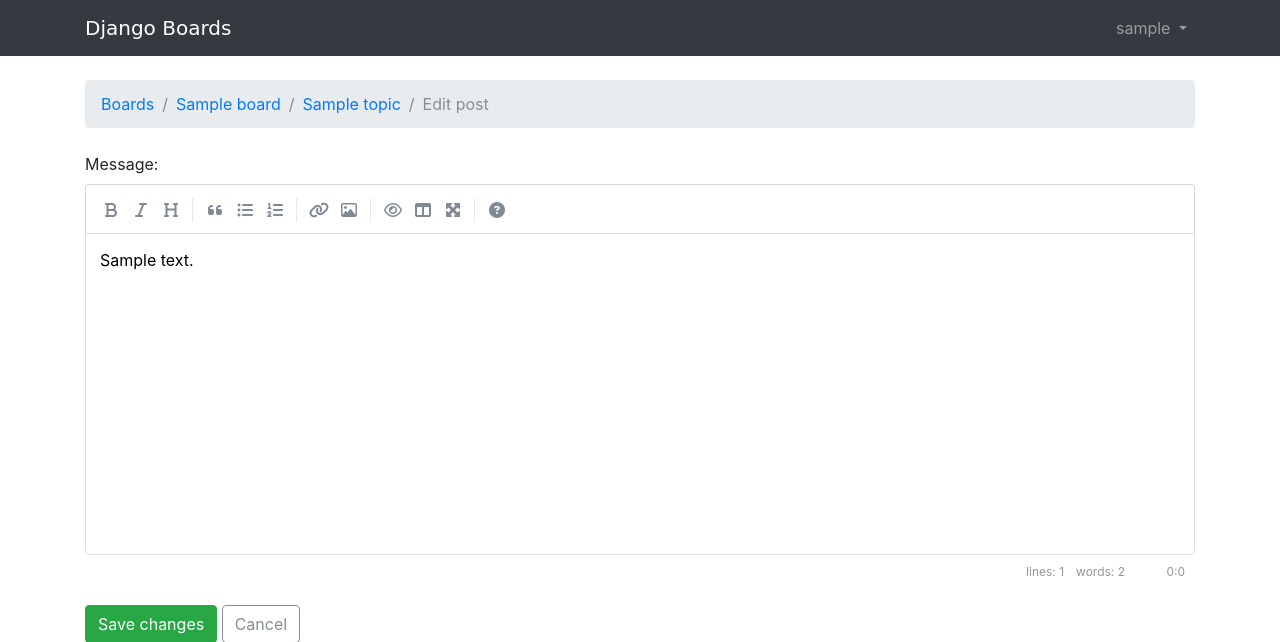
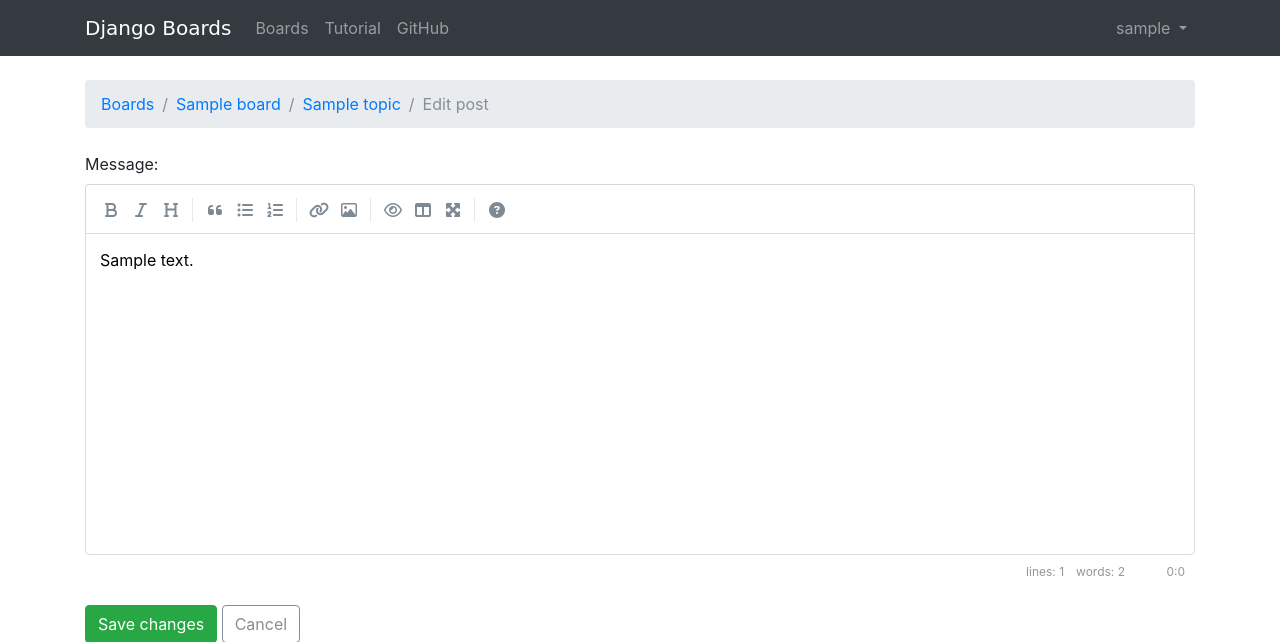
Before and after one commit to sibtc/django-beginners-guide, a Django app: page /boards/1/topics/1/posts/1/edit/ in a window 1280 px wide. Shown: the top 642 px of the page. Run offline with Django 3.2, Linux system fonts and the light colour scheme; a user stored in the database is signed in; tables that the repository leaves empty hold one stand-in row (values such as "Sample post"); some libraries are stand-ins or nearby versions; some web fonts are replaced.

Commit message:
Update base template

```diff
--- a/templates/base.html
+++ b/templates/base.html
@@ -18,6 +18,17 @@
             <span class="navbar-toggler-icon"></span>
           </button>
           <div class="collapse navbar-collapse" id="mainMenu">
+            <ul class="navbar-nav">
+              <li class="nav-item">
+                <a class="nav-link" href="{% url 'home' %}">Boards</a>
+              </li>
+              <li class="nav-item">
+                <a class="nav-link" href="https://simpleisbetterthancomplex.com/series/beginners-guide/1.11/" target="_blank" rel="noopener">Tutorial</a>
+              </li>
+              <li class="nav-item">
+                <a class="nav-link" href="https://github.com/sibtc/django-beginners-guide" target="_blank" rel="noopener">GitHub</a>
+              </li>
+            </ul>
             {% if user.is_authenticated %}
               <ul class="navbar-nav ml-auto">
                 <li class="nav-item dropdown">
--- a/templates/new_topic.html
+++ b/templates/new_topic.html
@@ -1,4 +1,6 @@
 {% extends 'base.html' %}
+
+{% load static %}
 
 {% block title %}Start a New Topic{% endblock %}
 
```
